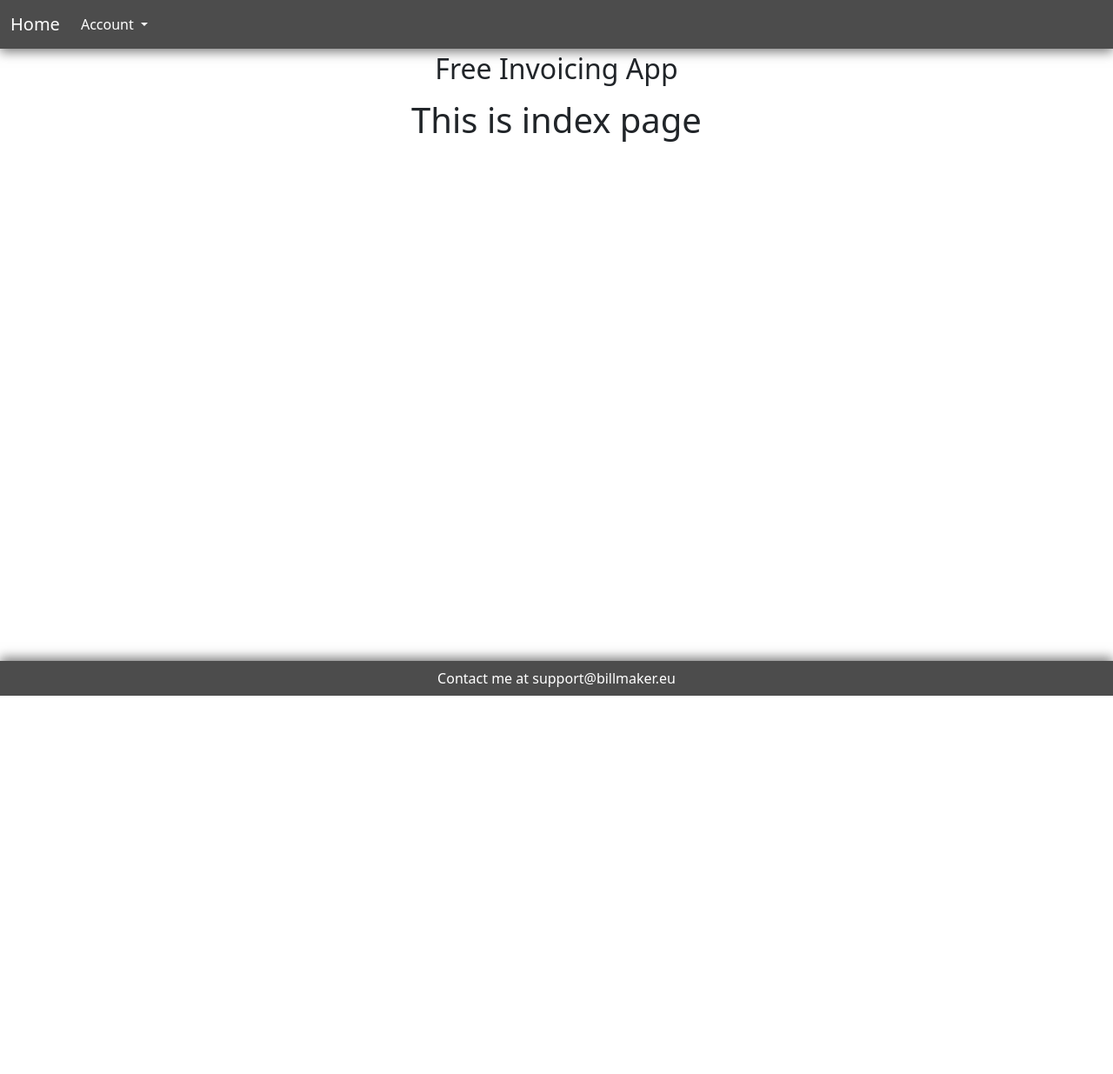
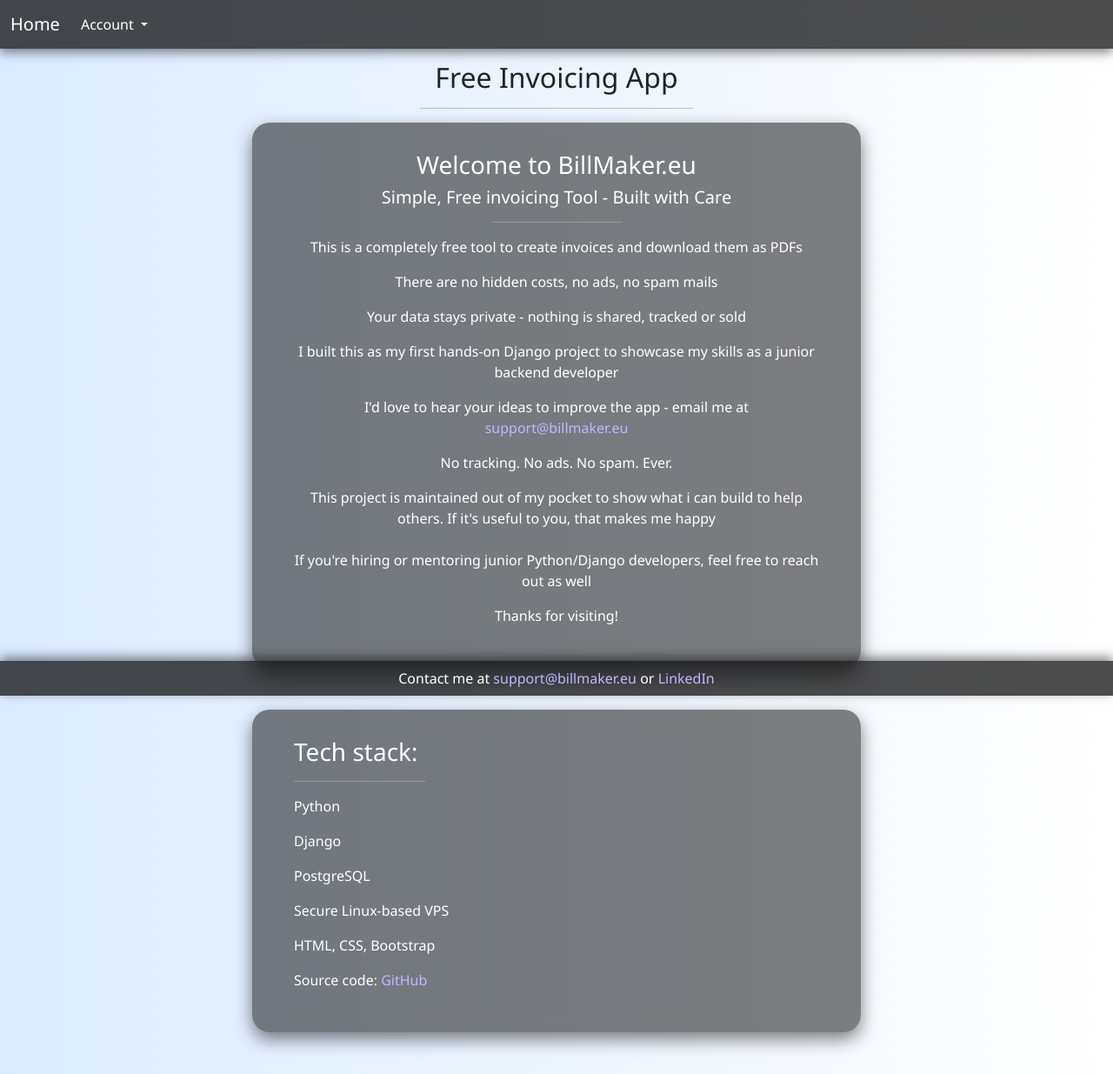
Before and after one commit to tadas-jnl/Invoicing, a Django app: page / in a window 1280 px wide. Shown: the whole page at 87% size. Before the commit the page ends 800 px from the top, so only its background shows below. Run offline with Django 5.2, Linux system fonts and the light colour scheme; some libraries are stand-ins or nearby versions.

Commit message:
Added styling, Index page updated.

```diff
--- /dev/null
+++ b/frontend/scss/_body.scss
@@ -0,0 +1,20 @@
+body {
+    background: #e0eafc; /* light frosty gradient */
+    background: linear-gradient(to right, #dbebff, #ffffff);
+    min-height: 100vh;
+    align-items: center;
+    justify-content: center;
+    font-family: 'Segoe UI', sans-serif;
+}
+
+
+h1 {
+    font-weight: 500;
+    font-size: 2rem;
+    margin-bottom: 1rem;
+}
+
+a {
+    color: #c1b6ff;
+    text-decoration: none;
+}
--- a/frontend/scss/_frosty.scss
+++ b/frontend/scss/_frosty.scss
@@ -12,3 +12,14 @@
   box-shadow: 0 -4px 12px rgba(0, 0, 0, 0.5);
   color: #fff;
 }
+
+.frosty-container {
+  background: rgba(0, 0, 0, 0.5);
+  border-radius: 20px;
+  box-shadow: 0 8px 20px rgba(0, 0, 0, 0.5);
+  backdrop-filter: blur(8px);
+  -webkit-backdrop-filter: blur(10px);
+  padding: 2rem 3rem;
+  max-width: 700px;
+  color: #fff;
+}
--- a/frontend/scss/styles.scss
+++ b/frontend/scss/styles.scss
@@ -1,3 +1,4 @@
-@import 'custom'; // your override file — sets Bootstrap variables
+@import 'custom';
 @import 'bootstrap';
-@import "frosty";            // extra utility class
+@import "frosty";
+@import "body";
--- a/invoices/billing/templates/billing/invoice_detail.html
+++ b/invoices/billing/templates/billing/invoice_detail.html
@@ -14,7 +14,7 @@
 
 
 <hr>
-    <a href="{% url 'billing:create_item' invoice.pk %}" class="btn btn-outline-primary">Add item</a>
+    <a href="{% url 'billing:create_item' invoice.pk %}" class="btn btn-outline-primary mb-3">Add item</a>
     {% if invoice.items %}
     <table class="table table-striped table-responsive align-middle">
         <thead>
--- a/invoices/billing/templates/billing/invoice_form.html
+++ b/invoices/billing/templates/billing/invoice_form.html
@@ -7,7 +7,7 @@
 <form method='post'>
     {% csrf_token %}
     {{ form|crispy }}
-    <button type="submit" class="btn btn-outline-success">Confirm invoice {{ var }}</button>
+    <button type="submit" class="btn btn-outline-primary">Confirm invoice {{ var }}</button>
 </form>
 
 
--- a/invoices/core/templates/core/index.html
+++ b/invoices/core/templates/core/index.html
@@ -2,6 +2,32 @@
 {% block title %}Index{% endblock %}
 {% block content %}
 
-<h1 class="text-center">This is index page</h1>
+<div class="align-items-center justify-content-center flex">
+    <div class="text-center frosty-container mx-auto my-3">
 
+        <h3>Welcome to BillMaker.eu</h3>
+        <h5>Simple, Free invoicing Tool - Built with Care</h5>
+        <hr class="w-25 mx-auto">
+        <p>This is a completely free tool to create invoices and download them as PDFs</p>
+        <p>There are no hidden costs, no ads, no spam mails</p>
+        <p>Your data stays private - nothing is shared, tracked or sold</p>
+        <p>I built this as my first hands-on Django project to showcase my skills as a junior backend developer</p>
+        <p>I'd love to hear your ideas to improve the app - email me at <a href="mailto:support@billmaker.eu">support@billmaker.eu</a></p>
+        <p>No tracking. No ads. No spam. Ever.</p>
+        <p>This project is maintained out of my pocket to show what i can build to help others. If it's useful to you, that makes me happy</p>
+        <p class="small-text mt-4">If you're hiring or mentoring junior Python/Django developers, feel free to reach out as well</p>
+        <p>Thanks for visiting!</p>
+
+    </div>
+    <div class="frosty-container mx-auto my-5">
+        <h3>Tech stack:</h3>
+        <hr class="w-25">
+        <p>Python</p>
+        <p>Django</p>
+        <p>PostgreSQL</p>
+        <p>Secure Linux-based VPS</p>
+        <p>HTML, CSS, Bootstrap</p>
+        <p>Source code: <a href="https://github.com/tadas-jnl/Invoicing.git">GitHub</a></p>
+    </div>
+</div>
 {% endblock %}
--- a/invoices/templates/base.html
+++ b/invoices/templates/base.html
@@ -11,8 +11,9 @@
 </head>
 <body>
   {% include 'includes/navbar.html' %}
-    <div class="container-fluid justify-content-center" style="margin-top: 60px">
-      <h2 class="text-center">Free Invoicing App<h2>
+    <div class="container-fluid justify-content-center" style="margin-top: 70px">
+      <h1 class="text-center">Free Invoicing App<h2>
+        <hr class="w-25 mx-auto">
     </div>
     <div class="container my-3">
     {% block content %}{% endblock %}
--- a/invoices/templates/includes/footer.html
+++ b/invoices/templates/includes/footer.html
@@ -1,3 +1,3 @@
 <div class="foot container-fluid frosty fixed-bottom">
-    <p class="text-center my-2">Contact me at support@billmaker.eu</p>
+    <p class="text-center my-2">Contact me at <a href="mailto:suppert@billmaker.eu">support@billmaker.eu</a> or <a href="https://www.linkedin.com/in/tadas-joneliukstis">LinkedIn</a></p>
 </div>
```
Also changed, not shown: invoices/billing/templates/billing/buyer_list.html (+13 -5 lines), invoices/billing/templates/billing/invoice_list.html (+12 -5 lines), README.md, invoices/static/css/styles.css, 1 other file.
